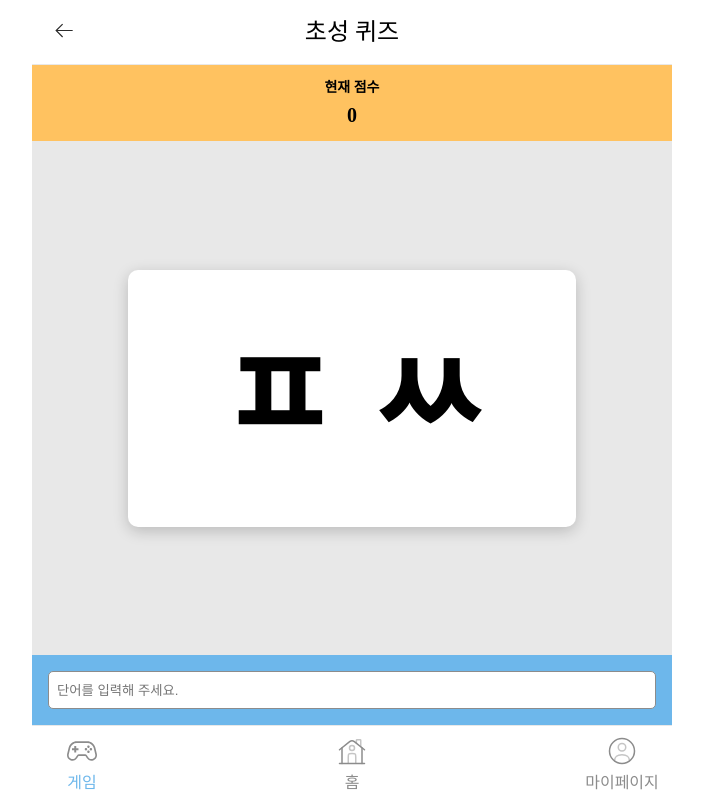
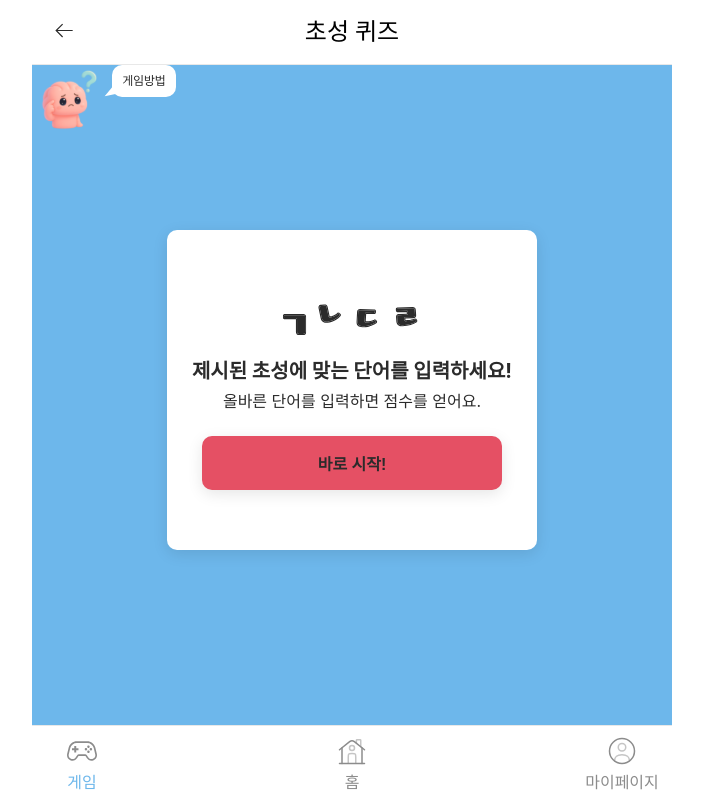
Before and after one commit to LGTM-Team/brain-game, a React (Vite) app: page /games/chosung in a window 1280 px wide. Shown: the whole page, without its empty margins (288-991 px from the left). Built offline with nearby package versions, Linux system fonts and the light colour scheme; no server answers.

Commit message:
feat(chosung) : 게임 라우팅 연결

```diff
--- a/src/pages/Games/Chosung/Chosung.tsx
+++ b/src/pages/Games/Chosung/Chosung.tsx
@@ -7,7 +7,14 @@ import { makeRandomChosung } from '@/utils/makeRandomChosung';
 import { getChoseong } from 'es-hangul';
 import { useScore } from '@/hooks/useBonusScore';
 
-function Chosung() {
+interface Props {
+  state: "waiting" | "starting" | "playing" | "finish" | "result";
+  onFinish: () => void;
+  onScoreCalculated: (score: number) => void;
+  onGameOver: (message: string) => void;
+}
+
+function Chosung({ state, onFinish, onScoreCalculated, onGameOver }: Props) {
   const [currentScore, setCurrentScore] = useState<number>(0);
   const [currentQuiz, setCurrentQuiz] = useState<string>("");
   const [usedWords, setUsedWords] = useState<string[]>([]); // 중복 저장 공간.
@@ -15,33 +22,44 @@ function Chosung() {
 
   // 초기 문제 설정
   useEffect(() => {
-    setCurrentQuiz(makeRandomChosung());
-    start(); // 최초 시작 시 수동 시작
-  }, []);
+    if (state === "playing") {
+      setCurrentQuiz(makeRandomChosung());
+      setUsedWords([]);
+      setCurrentScore(0);
+      start();
+    }
+  }, [state]);
 
   const handleAnswerSubmit = (text: string) => {
-    const trimmed = text.trim(); // 빈문자일경우 함수 종료.
+    const trimmed = text.trim();
     if (!trimmed) return;
 
-    if (usedWords.includes(trimmed)) { // 중복 입력인지.
-      alert("이미 입력한 단어입니다!");
+    if (!isExistWord(trimmed)) {
+      alert("없는 단어입니다!");
       return;
     }
 
-    if (isExistWord(trimmed)) {
-      if (getChoseong(trimmed) === currentQuiz) {
-        const bonus = get();
-        setCurrentScore((prev) => prev + 100 + bonus); // 정답이면 점수 +
-        setUsedWords((prev) => [...prev, trimmed]); // 단어 저장.
-        restart(); // 보너스 점수 계산 다시 시작
-        setCurrentQuiz(makeRandomChosung());   // 다음 문제 출제
-      } else {
-        alert("초성이 다릅니다!");
-      }
-    } else {
-      alert("없는 단어입니다!");
+    if (getChoseong(trimmed) !== currentQuiz) {
+      alert("초성이 다릅니다!");
+      return;
     }
+
+    if (usedWords.includes(trimmed)) {
+      onScoreCalculated(currentScore);
+      onGameOver("이미 입력하신 단어입니다!");
+      onFinish();
+      return;
+    }
+
+    // 정답 처리
+    const bonus = get();
+
+    setCurrentScore(currentScore + 100 + bonus);
+    setUsedWords((prev) => [...prev, trimmed]);
+    setCurrentQuiz(makeRandomChosung());
+    restart();
   };
+
 
   return (
     <main className={S.container}>
--- /dev/null
+++ b/src/pages/Games/Chosung/ChosungPlayPage.tsx
@@ -0,0 +1,24 @@
+import PlayPage from "../components/PlayPage";
+import Chosung from "./Chosung";
+import word_img from "@/assets/images/game/word_game.svg";
+
+function ChosungPlayPage() {
+  return (
+    <PlayPage
+      gameImg={word_img}
+      imgAlt={"초성 퀴즈"}
+      boldDescription={"제시된 초성에 맞는 단어를 입력하세요!"}
+      description={"올바른 단어를 입력하면 점수를 얻어요."}
+    >
+      {(gameState, onFinish, onScoreCalculated, onGameOver) => (
+        <Chosung
+          state={gameState}
+          onFinish={onFinish}
+          onScoreCalculated={onScoreCalculated}
+          onGameOver={onGameOver}
+        />
+      )}
+    </PlayPage>
+  );
+}
+export default ChosungPlayPage;
--- a/src/router/routes.tsx
+++ b/src/router/routes.tsx
@@ -13,6 +13,7 @@ import QnaPage from "@/pages/Qna/QnaPage";
 import PendingEmail from "@/pages/SignUp/PendingEmail";
 import SignUp from "@/pages/SignUp/SignUp";
 import { createBrowserRouter } from "react-router-dom";
+import ChosungPlayPage from "@/pages/Games/Chosung/ChosungPlayPage";
 
 const routes = createBrowserRouter([
   {
@@ -46,7 +47,7 @@ const routes = createBrowserRouter([
           {
             handle: { title: "초성 퀴즈" },
             path: "chosung",
-            element: <Chosung />,
+            element: <ChosungPlayPage />,
           },
         ].filter(Boolean),
       },
```
